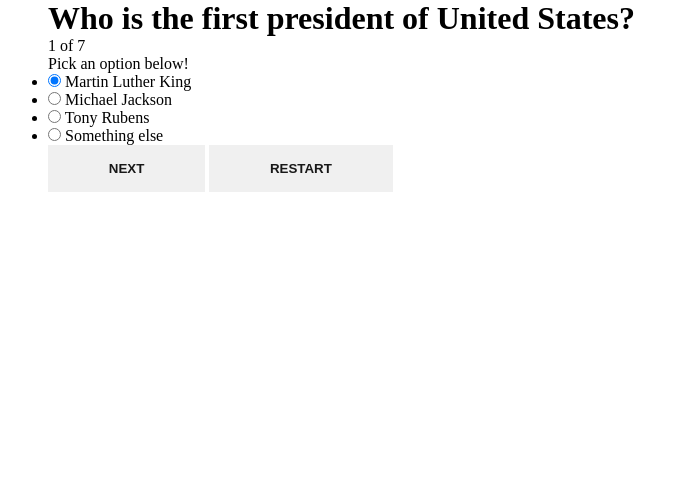
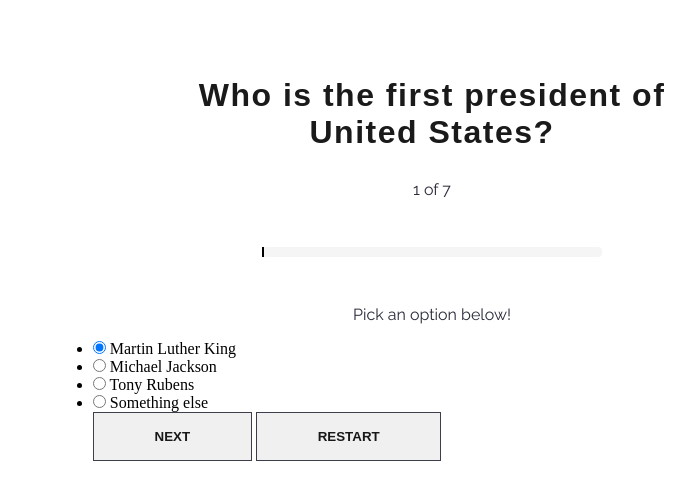
Before and after one commit to kothapallisr/js-sandbox, a plain HTML site: page quiz/index.html in a window 1280 px wide. Shown: the whole page, without its empty margins (208-903 px from the left). Drawn offline with Linux system fonts and the light colour scheme.

Commit message:
updated css

```diff
--- a/quiz/css/styles.css
+++ b/quiz/css/styles.css
@@ -36,3 +36,41 @@
   background: var(--light-black);
   color: white;
 }
+.button.button--bordered {
+  border: 1px solid var(--light-black);
+}
+.jabquiz {
+  padding: 2rem 1.4rem;
+}
+.jabquiz__question-box {
+  text-align: center;
+}
+.jabquiz__question {
+  font-family: var(--font-heading-stack);
+  font-weight: bold;
+  letter-spacing: 1.5px;
+  padding: 0.8rem 4rem;
+  color: var(--main-font-color);
+}
+.jabquiz__tracker {
+  font-family: var(--font-body-stack);
+  color: var(--light-black);
+  padding: 1rem;
+}
+.jabquiz__tagline {
+  font-family: var(--font-body-stack);
+  color: var(--light-black);
+  padding: 1rem;
+}
+.progress {
+  border-radius: 4px;
+  margin: 2rem auto;
+  width: 50%;
+  background-color: var(--light-white);
+}
+.progress__inner {
+  height: 10px;
+  width: 0%;
+  background-color: var(--main-theme-color);
+  border-right: 2px solid black;
+}
--- a/quiz/index.html
+++ b/quiz/index.html
@@ -11,18 +11,18 @@
     <div class="container">
       <div class="jabquiz">
         <div class="jabquiz">
-          <div class="jabquiz_queation-box">
-            <h1 class="jabquiz_question">
+          <div class="jabquiz__question-box">
+            <h1 class="jabquiz__question">
               Who is the first president of United States?
             </h1>
-            <p class="jabquiz_tracker">1 of 7</p>
+            <p class="jabquiz__tracker">1 of 7</p>
             <div class="progress">
-              <div class="progress_inner"></div>
+              <div class="progress__inner"></div>
             </div>
-            <p class="jabquiz_tagline">Pick an option below!</p>
+            <p class="jabquiz__tagline">Pick an option below!</p>
           </div>
-          <div class="jabquiz_choices-box">
-            <ul class="jabquiz_choices">
+          <div class="jabquiz__choices-box">
+            <ul class="jabquiz__choices">
               <!-- dynamically with javascript -->
               <li class="jabquiz_choice">
                 <input type="radio" name="choice" class="jabquiz_input" id="choice0" checked>
```
